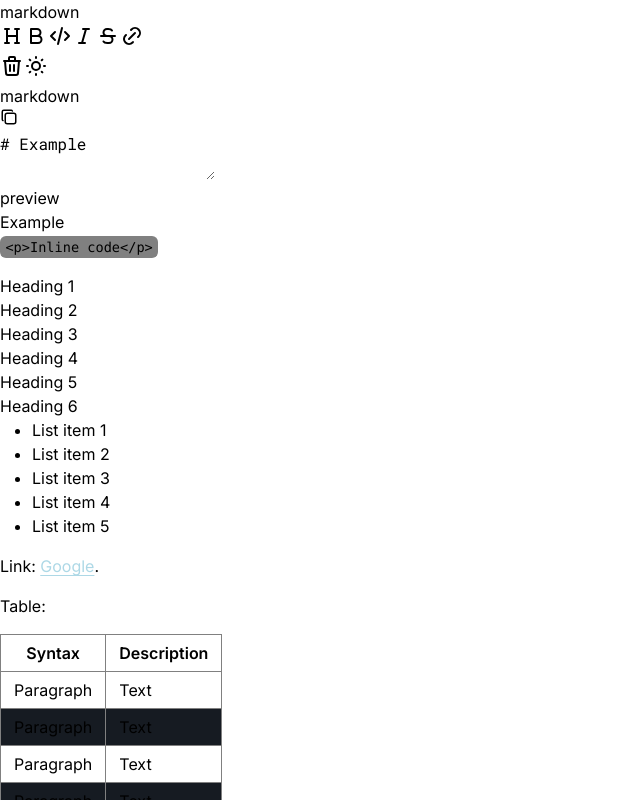
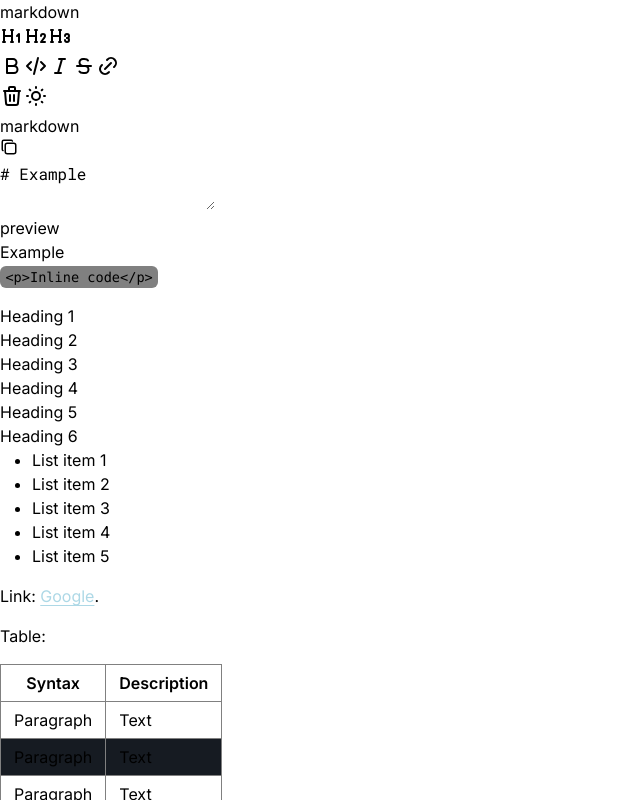
Before and after one commit to zawolanski/markdown-editor, a Next.js app: page /editor in a window 1280 px wide. Shown: the top 800 px of the page, without its empty margins (0-640 px from the left). Built offline with nearby package versions, Linux system fonts and the light colour scheme.

Commit message:
Add more heading buttons

```diff
--- a/src/components/ButtonGroups/ActionButtons.tsx
+++ b/src/components/ButtonGroups/ActionButtons.tsx
@@ -1,12 +1,12 @@
-import { IconHeading, IconLink } from '@tabler/icons-react';
+import { IconLink } from '@tabler/icons-react';
 import { useCallback } from 'react';
 
 import Button from '@/components/Button';
 import { useEditor } from '@/hooks/useEditor';
 import { Command, Payload } from '@/utils/common';
-import { HeadingType } from '@/utils/headingFormat';
 
-import { textFormat } from './data';
+import Divider from '../Divider';
+import { headingFormat, textFormat } from './data';
 
 export default function ActionButtons() {
   const { dispatchCommand } = useEditor();
@@ -20,14 +20,16 @@ export default function ActionButtons() {
 
   return (
     <>
-      <Button
-        onClick={() =>
-          handleOnClick(Command.HEADING, { headingType: HeadingType.H3 })
-        }
-        tooltip="Heading"
-      >
-        <IconHeading />
-      </Button>
+      {headingFormat.map(({ icon, type, tooltip }) => (
+        <Button
+          key={type}
+          onClick={() => handleOnClick(Command.HEADING, type)}
+          tooltip={tooltip}
+        >
+          {icon}
+        </Button>
+      ))}
+      <Divider />
       {textFormat.map(({ icon, type, tooltip }) => (
         <Button
           key={type}
--- a/src/components/ButtonGroups/data.tsx
+++ b/src/components/ButtonGroups/data.tsx
@@ -1,19 +1,42 @@
 import {
   IconBold,
   IconCode,
+  IconH1,
+  IconH2,
+  IconH3,
   IconItalic,
   IconStrikethrough,
 } from '@tabler/icons-react';
 
+import { Payload } from '@/utils/common';
+import { HeadingType } from '@/utils/headingFormat';
 import { TextFormatType } from '@/utils/textFormat';
 
-export interface TextFormat {
-  type: TextFormatType;
+export interface Format {
+  type: Payload;
   icon: React.ReactNode;
   tooltip?: string;
 }
 
-export const textFormat: TextFormat[] = [
+export const headingFormat: Format[] = [
+  {
+    type: HeadingType.H1,
+    icon: <IconH1 />,
+    tooltip: 'Heading 1',
+  },
+  {
+    type: HeadingType.H2,
+    icon: <IconH2 />,
+    tooltip: 'Heading 2',
+  },
+  {
+    type: HeadingType.H3,
+    icon: <IconH3 />,
+    tooltip: 'Heading 3',
+  },
+];
+
+export const textFormat: Format[] = [
   {
     type: TextFormatType.BOLD,
     icon: <IconBold />,
--- a/src/components/Header.tsx
+++ b/src/components/Header.tsx
@@ -29,7 +29,7 @@ export default function Header() {
           markdown
         </h1>
         <Divider />
-        <div className="flex items-center gap-1">
+        <div className="flex h-full items-center gap-1">
           <ActionButtons />
         </div>
       </div>
--- a/src/hooks/useEditor.ts
+++ b/src/hooks/useEditor.ts
@@ -2,10 +2,7 @@ import { useCallback, useEffect, useState } from 'react';
 
 import { useEditorContext } from '@/context/EditorContext';
 import { Command, Payload } from '@/utils/common';
-import {
-  headingFormatAction,
-  HeadingFormatPayload,
-} from '@/utils/headingFormat';
+import { headingFormatAction, HeadingType } from '@/utils/headingFormat';
 import { linkFormatAction, linkFormatClipboard } from '@/utils/linkFormat';
 import { listFormatActionShortcut } from '@/utils/listFormat';
 import { getEditorSelection, selectText } from '@/utils/selection';
@@ -44,7 +41,7 @@ export const useEditor = () => {
         handleEditorStateChange(text);
         setNewSelection({ end, start });
       } else if (command === Command.HEADING && payload !== null) {
-        const data = payload as HeadingFormatPayload;
+        const data = payload as HeadingType;
 
         const { text, start, end } = headingFormatAction(selection, data);
 
--- a/src/utils/common.ts
+++ b/src/utils/common.ts
@@ -1,4 +1,4 @@
-import { HeadingFormatPayload } from './headingFormat';
+import { HeadingType } from './headingFormat';
 import { TextFormatType } from './textFormat';
 
 export enum Command {
@@ -7,7 +7,7 @@ export enum Command {
   HEADING = 'heading',
 }
 
-export type Payload = TextFormatType | HeadingFormatPayload | null;
+export type Payload = TextFormatType | HeadingType | null;
 
 export interface FormatReturnObject {
   text: string;
--- a/src/utils/headingFormat.ts
+++ b/src/utils/headingFormat.ts
@@ -8,10 +8,6 @@ export enum HeadingType {
   H4,
   H5,
   H6,
-}
-
-export interface HeadingFormatPayload {
-  headingType: HeadingType;
 }
 
 const headingRegExp = {
@@ -27,7 +23,7 @@ const HEADING_MARK = '#';
 
 export const headingFormatAction = (
   selection: Selection,
-  { headingType }: HeadingFormatPayload,
+  headingType: HeadingType,
 ): FormatReturnObject => {
   const {
     selectedText,
```
